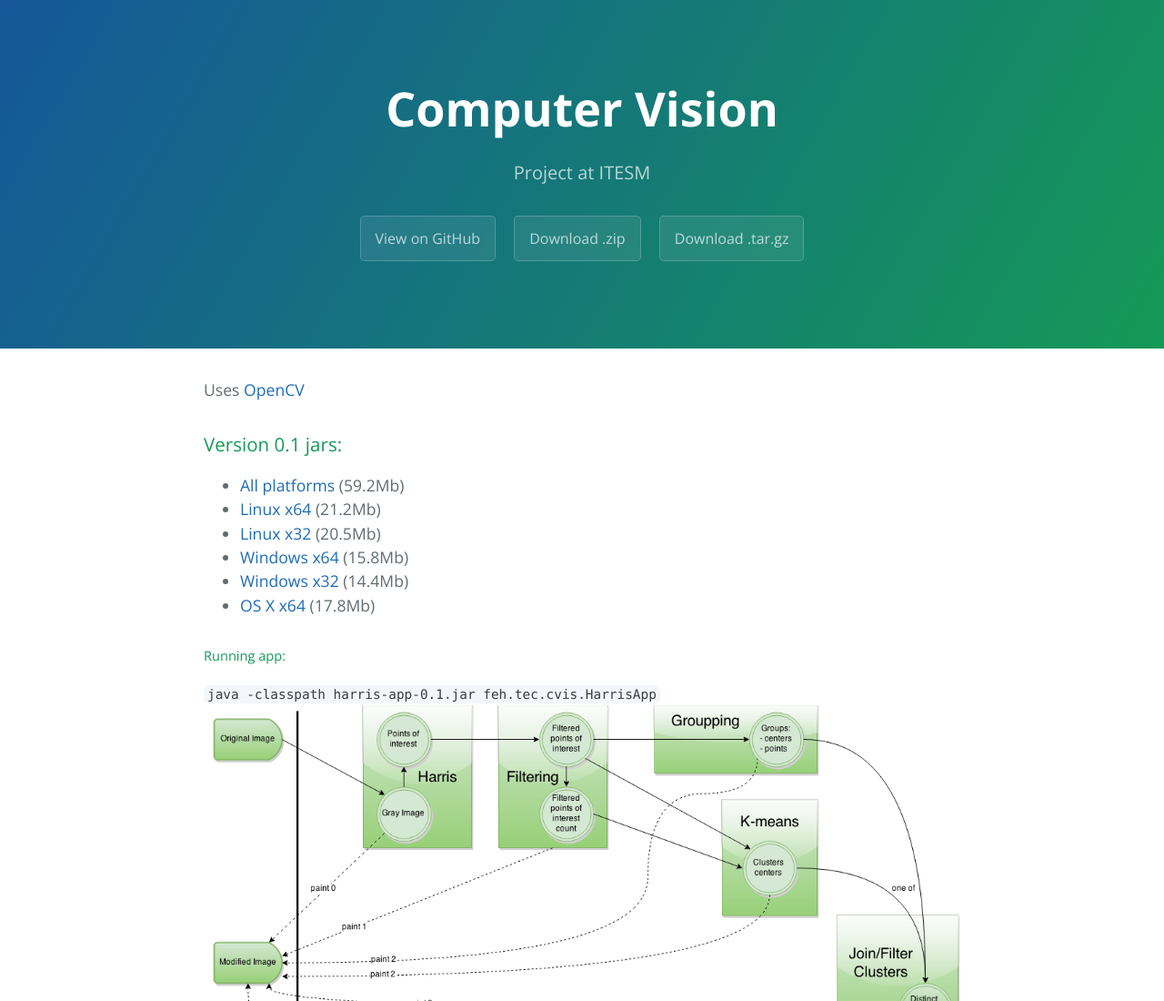
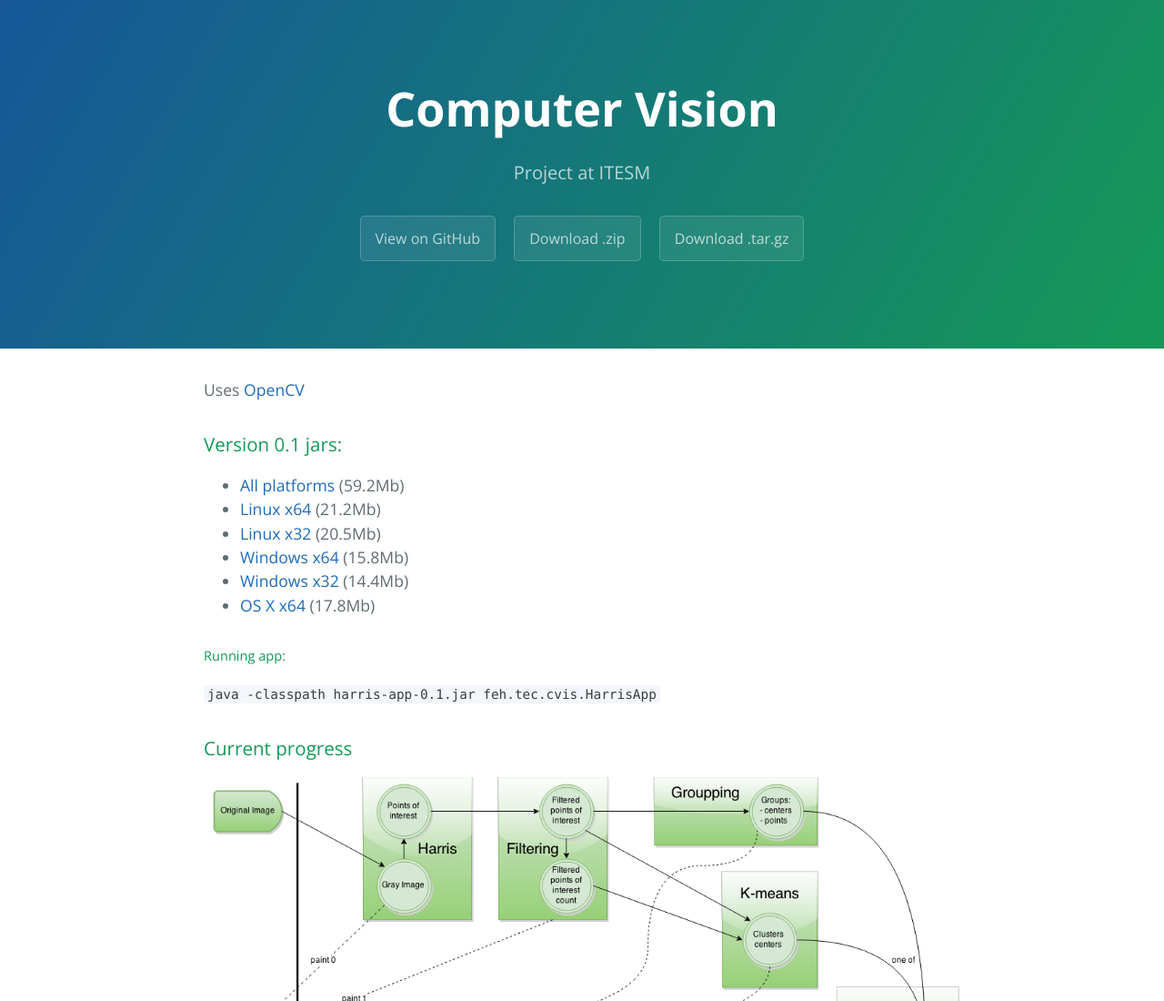
Before and after one commit to fehu/comp-vis, a plain HTML site: page index.html in a window 1280 px wide. Shown: the top 1100 px of the page at 91% size. Drawn offline with nearby package versions, Linux system fonts and the light colour scheme.

Commit message:
Update index.html

```diff
--- a/index.html
+++ b/index.html
@@ -44,6 +44,8 @@
     java -classpath harris-app-0.1.jar feh.tec.cvis.HarrisApp
   </code>
 
+<br/>
+<h3>Current progress</h3>
 <img src="http://fehu.github.io/comp-vis/img/Project1_usage_and_data_flow_progress.png">
 
       <footer class="site-footer">
```
